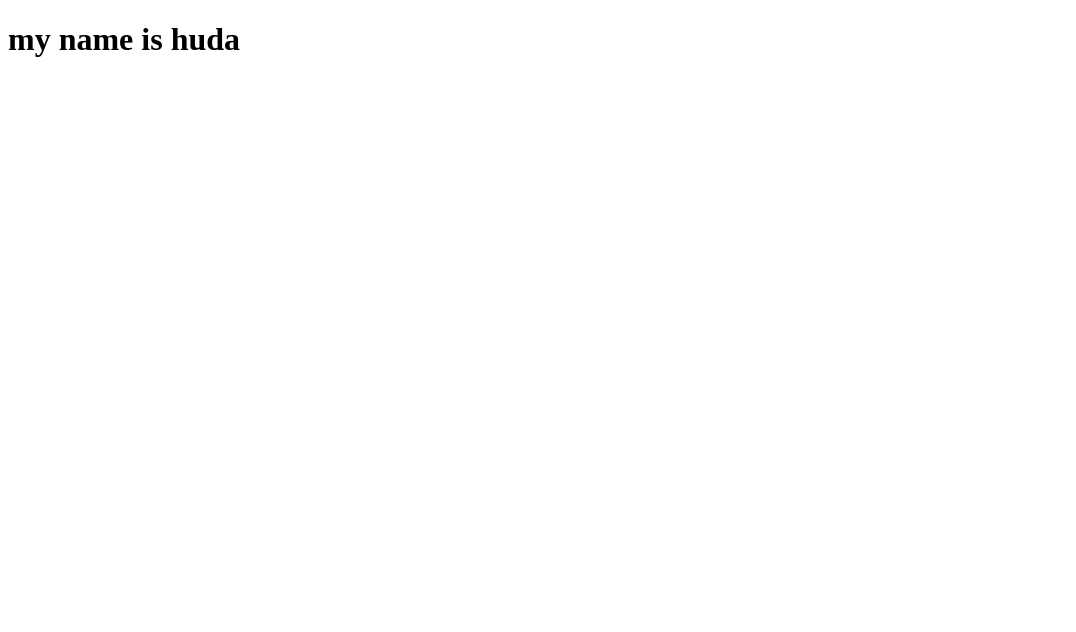
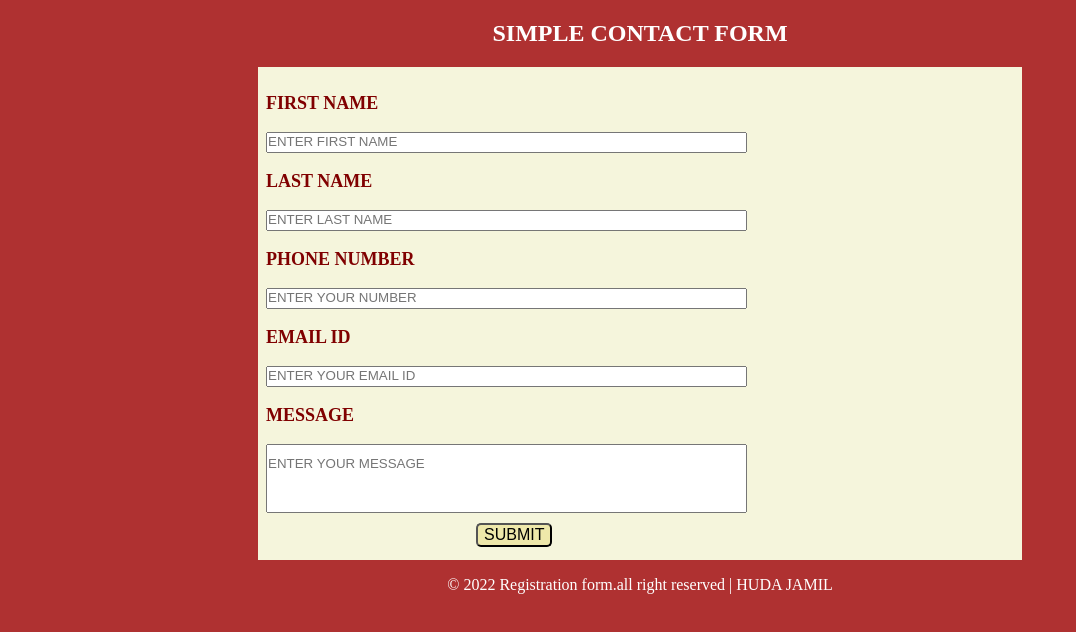
Before and after one commit to hudashk/CSS-PROJ1, a plain HTML site: page index.html in a window 1280 px wide. Shown: the whole page, without its empty margins (0-1076 px from the left). Drawn offline with Linux system fonts and the light colour scheme.

Commit message:
upload my file

```diff
--- a/index.html
+++ b/index.html
@@ -4,9 +4,47 @@
     <meta charset="UTF-8">
     <meta http-equiv="X-UA-Compatible" content="IE=edge">
     <meta name="viewport" content="width=device-width, initial-scale=1.0">
-    <title>Document</title>
+    <title>REGISTRATION FORM</title>
+    <link rel="stylesheet" href="style.css">
 </head>
 <body>
-    <h1>my name is huda</h1>
+    <section>
+        <h1>SIMPLE CONTACT FORM</h1>
+    </section>
+
+    <form action="registered.html">
+        <section>
+            <p class="term"><b>FIRST NAME</b></p>
+            <input class="edit" type="text" placeholder="ENTER FIRST NAME" required>
+        </section>
+
+        <section>
+            <p class="term"><b>LAST NAME</b></p>
+            <input class="edit" type="text" placeholder="ENTER LAST NAME" required>
+        </section>
+
+        <section>
+            <p class="term"><b>PHONE NUMBER</b></p>
+            <input class="edit" type="number" placeholder="ENTER YOUR NUMBER" required>
+        </section>
+
+        <section>
+            <p class="term"><b>EMAIL ID</b></p>
+            <input class="edit" type="text" placeholder="ENTER YOUR EMAIL ID" required>
+        </section>
+
+        <section>
+            <p class="term"><b>MESSAGE</b></p>
+            <input class="edit1" type="text" placeholder="ENTER YOUR MESSAGE" required>
+        </section>
+
+        <section>
+            <button class="button">SUBMIT</button>
+        </section>
+    </form>
+
+        <section>
+             <p class="text">&copy 2022 Registration form.all right reserved | HUDA JAMIL</p>
+        </section>
 </body>
 </html>
--- /dev/null
+++ b/style.css
@@ -0,0 +1,33 @@
+body{
+    background-color:rgba(158, 6, 6, 0.822);
+}
+h1{
+    text-align: center;
+    color:white;
+}
+form{
+    background-color:beige;
+    margin: 0px 250px 0px 250px;
+    padding: 8px;
+}
+.term{
+    color:maroon;
+    font-size: 18px;
+}
+.edit{
+    padding: 0px 300px 2px 0px;
+}
+.edit1{
+    padding: 10px 300px 40px 0px;
+}
+.text{
+    text-align: center;
+    color:white;
+}
+.button{
+    text-align: center;
+    font-size: medium;
+    margin: 10px 350px 5px 210px;
+    background-color:palegoldenrod;
+    border-radius: 5px;
+}
```
Also changed, not shown: registered.html (added, +12 -0 lines).
